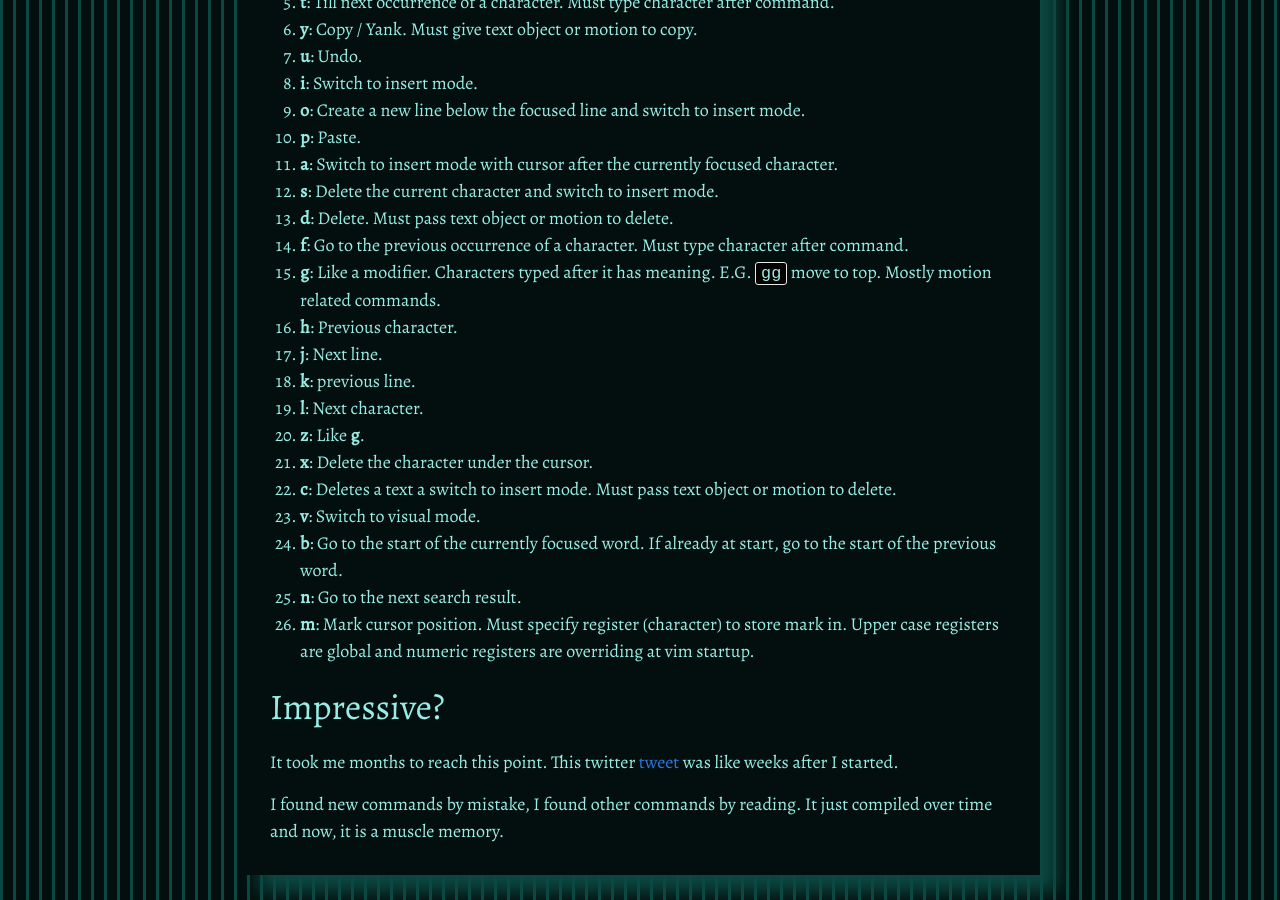
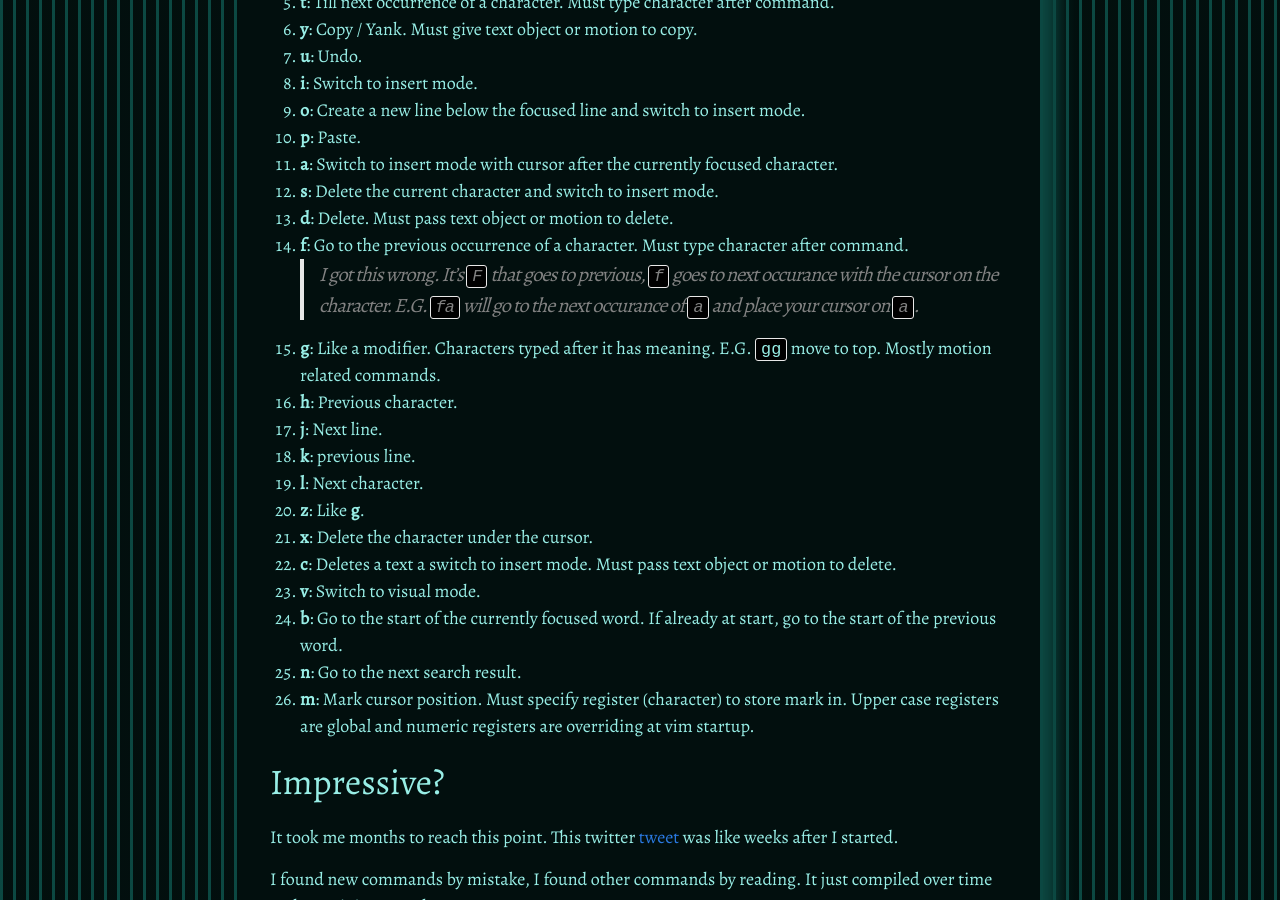
Before and after one commit to Arfs6/Arfs6.github.io, a Jekyll site: the page built from _posts/2023-11-17-a-to-z-in-vim-normal-mode.md, in a window 1280 px wide and 900 px high, scrolled down 494 px. Built offline with Jekyll 4.4.1, drawn with Linux system fonts in a browser that asks for light colours.

Commit message:
edited a to z in vim post

```diff
--- a/_posts/2023-11-17-a-to-z-in-vim-normal-mode.md
+++ b/_posts/2023-11-17-a-to-z-in-vim-normal-mode.md
@@ -23,6 +23,7 @@ I'll be writing this from memory, no help pages, no googling! I don't know all t
 12. **s**: Delete the current character and switch to insert mode.
 13. **d**: Delete. Must pass text object or motion to delete.
 14. **f**: Go to the previous occurrence of a character. Must type character after command.
+    > I got this wrong. It's `F` that goes to previous, `f` goes to next occurance with the cursor on the character. E.G. `fa` will go to the next occurance of `a` and place your cursor on `a`.
 15. **g**: Like a modifier. Characters typed after it has meaning. E.G. `gg` move to top. Mostly motion related commands.
 16. **h**: Previous character.
 17. **j**: Next line.
```
